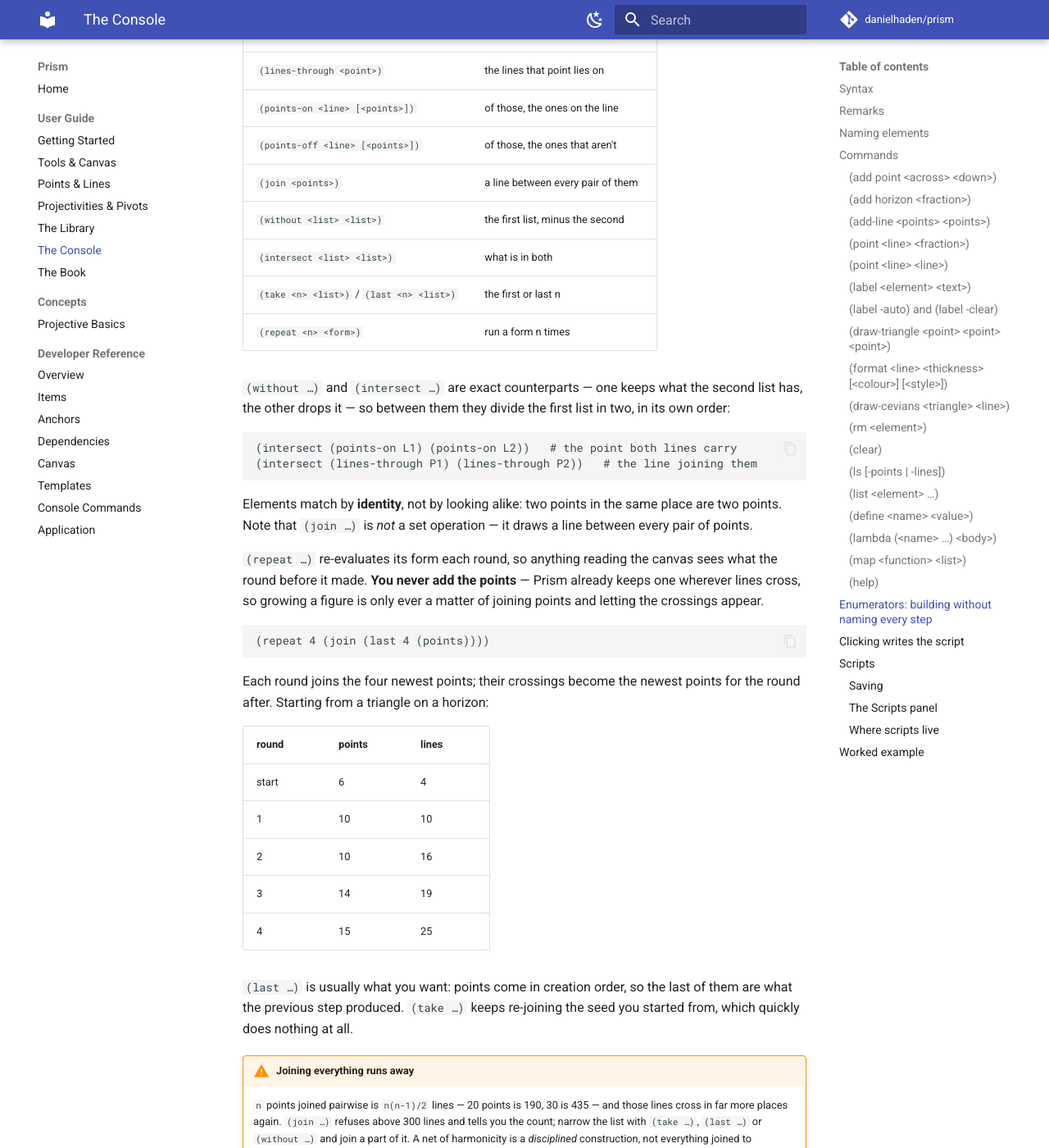
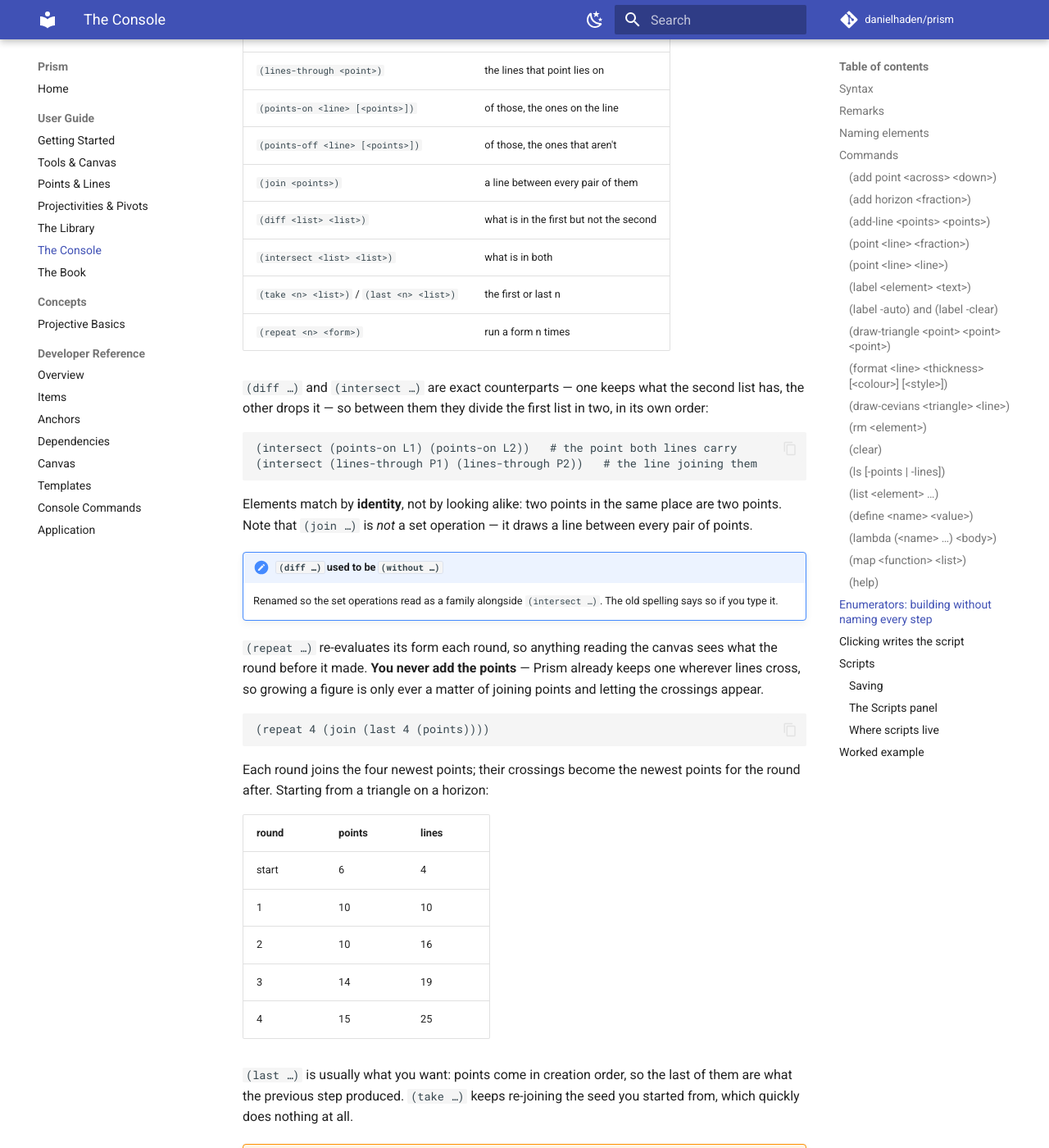
Before and after one commit to danielhaden/prism, an MkDocs documentation site: the page built from docs/guide/console.md, in a window 1280 px wide and 1400 px high, scrolled down 10806 px. Shown: the whole window at 82% size. Built offline with MkDocs 1.6.1 and Material for MkDocs 9.7.7, drawn with Linux system fonts in a browser that asks for light colours; comment, search, counter and statistics services are not loaded; some of the changed text lies outside the part shown.

Commit message:
Rename (without …) to (diff …)
Set difference already existed, under a name that no longer fits: with
(intersect …) added, the set operations should read as a family, and
"without" was the odd one out.

(diff a b) is what is in a but not in b — same semantics, matching on
identity, and still the exact counterpart of (intersect …), so the two
divide the first list between them.

(without …) is kept only as an error naming its replacement, as
(add line …) is. There is still no union: (list …) concatenates without
deduping, and (join …) is geometric rather than set-theoretic.

Co-Authored-By: Claude Opus 5 <noreply@anthropic.com>

````diff
--- a/docs/guide/console.md
+++ b/docs/guide/console.md
@@ -543,12 +543,12 @@ let you talk about the canvas instead.
 | `(points-on <line> [<points>])` | of those, the ones on the line |
 | `(points-off <line> [<points>])` | of those, the ones that aren't |
 | `(join <points>)` | a line between every pair of them |
-| `(without <list> <list>)` | the first list, minus the second |
+| `(diff <list> <list>)` | what is in the first but not the second |
 | `(intersect <list> <list>)` | what is in both |
 | `(take <n> <list>)` / `(last <n> <list>)` | the first or last n |
 | `(repeat <n> <form>)` | run a form n times |
 
-`(without …)` and `(intersect …)` are exact counterparts — one keeps what the
+`(diff …)` and `(intersect …)` are exact counterparts — one keeps what the
 second list has, the other drops it — so between them they divide the first
 list in two, in its own order:
 
@@ -560,6 +560,10 @@ list in two, in its own order:
 Elements match by **identity**, not by looking alike: two points in the same
 place are two points. Note that `(join …)` is *not* a set operation — it draws
 a line between every pair of points.
+
+!!! note "`(diff …)` used to be `(without …)`"
+    Renamed so the set operations read as a family alongside
+    `(intersect …)`. The old spelling says so if you type it.
 
 `(repeat …)` re-evaluates its form each round, so anything reading the canvas
 sees what the round before it made. **You never add the points** — Prism
@@ -589,7 +593,7 @@ the seed you started from, which quickly does nothing at all.
     `n` points joined pairwise is `n(n-1)/2` lines — 20 points is 190, 30 is
     435 — and those lines cross in far more places again. `(join …)` refuses
     above 300 lines and tells you the count; narrow the list with
-    `(take …)`, `(last …)` or `(without …)` and join a part of it. A net of
+    `(take …)`, `(last …)` or `(diff …)` and join a part of it. A net of
     harmonicity is a *disciplined* construction, not everything joined to
     everything.
 
@@ -643,7 +647,7 @@ To reach exactly what a step created, keep a mark and subtract:
 ```
 (define before (points))
 (join (last 4 (points)))
-(without (points) before)      # just the new crossings
+(diff (points) before)         # just the new crossings
 ```
 
 ## Clicking writes the script
````
Also changed, not shown: CLAUDE.md (+6 -4 lines), 1 other file.
